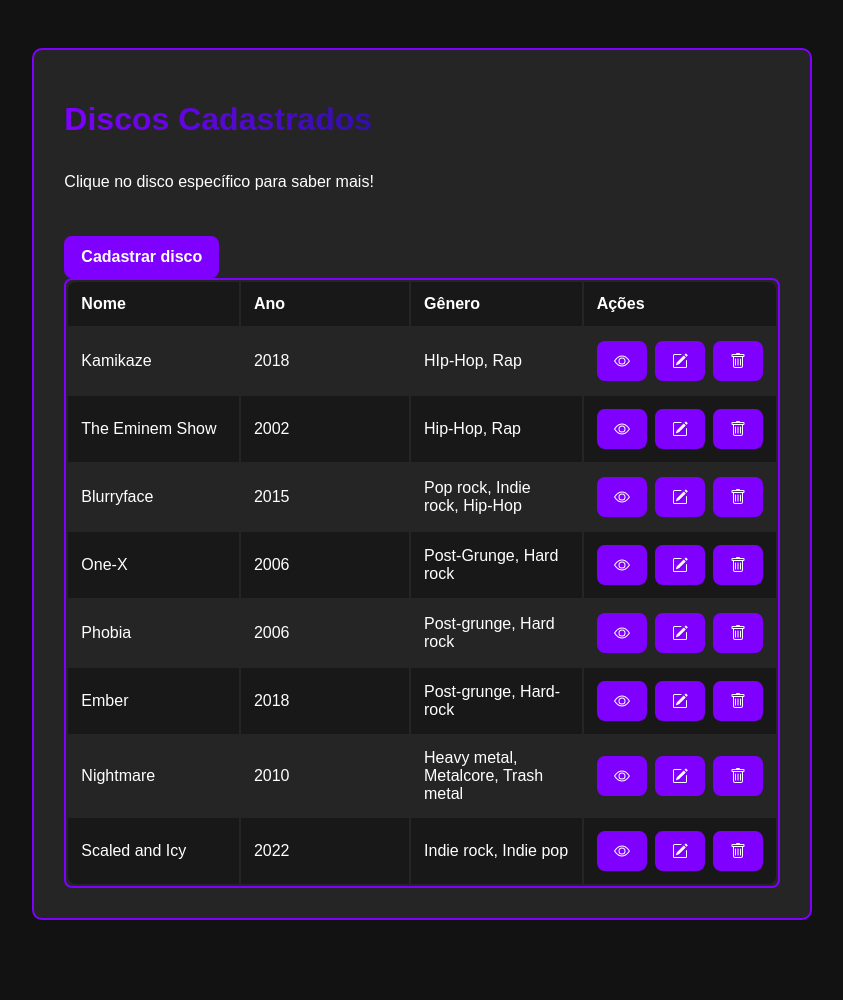
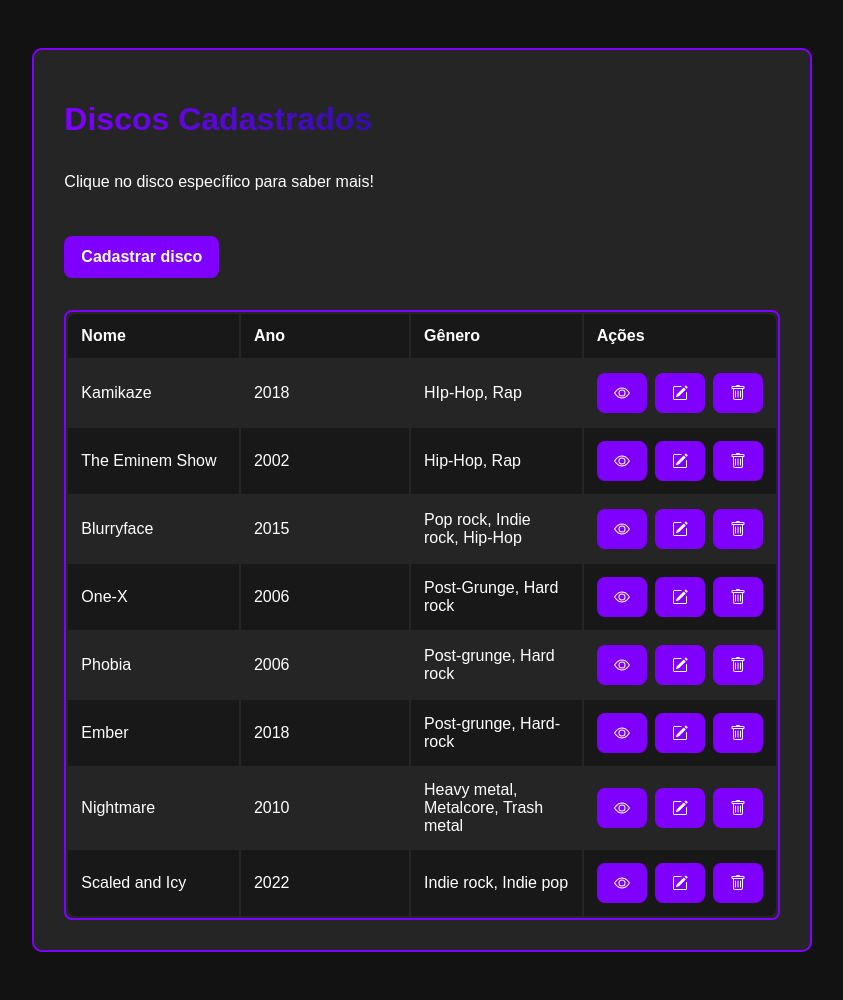
Before and after one commit to gentil-kadson/atv-6-models, a Django app: page / in a window 1280 px wide. Shown: the whole page, without its empty margins (218-1061 px from the left). Before the commit the page ends 920 px from the top, so only its background shows below. Run offline with Django 4.2, Linux system fonts and the light colour scheme; data comes from the database, SQL or seed files in the repository.

Commit message:
finalização da atividade com uma pequena alterção na posição do botão de cadastrar disco.

```diff
--- a/apps/sebo_de_discos/static/sebo_de_discos/css/lista_discos.css
+++ b/apps/sebo_de_discos/static/sebo_de_discos/css/lista_discos.css
@@ -69,6 +69,6 @@
 }
 
 #add-disk-button {
-    margin-top: 2rem;
+    margin: 2rem 0;
     align-self: flex-start;
 }
```
